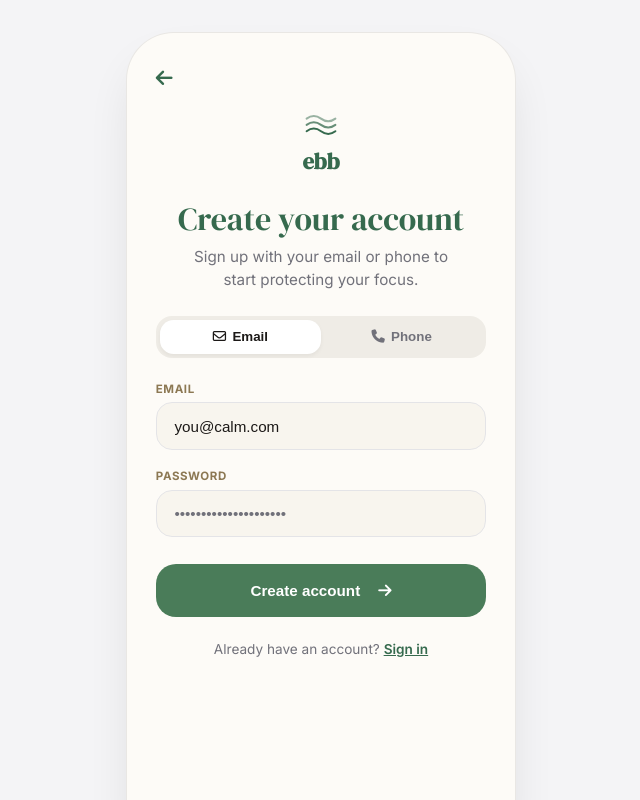
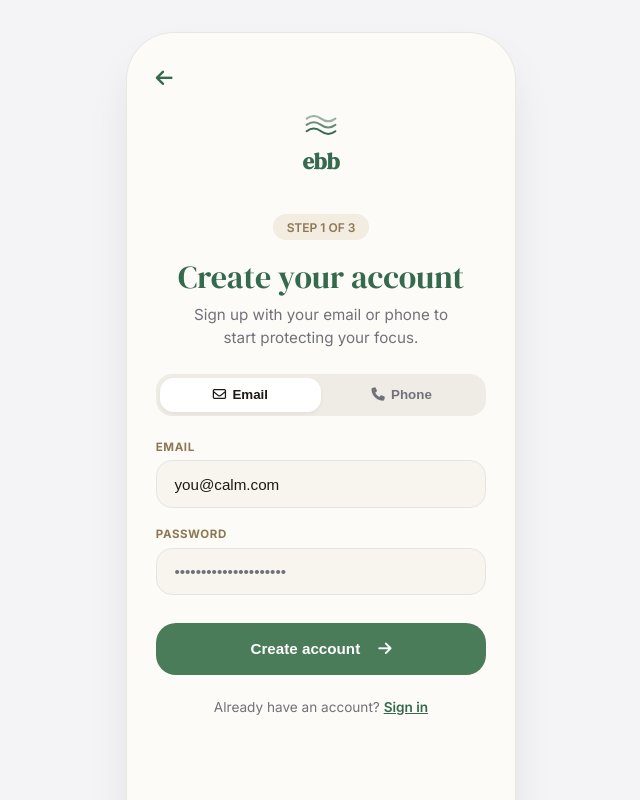
Before and after one commit to bhavyaamahajann/Daily_Energy_Coach, a React (Vite) app in the folder client/: page / in a window 1280 px wide. Both pictures are taken after a click on the button "Sign up with email or phone". Shown: the whole page, without its empty margins (319-959 px from the left). Built offline with nearby package versions, Linux system fonts and the light colour scheme.

Commit message:
Add STEP 1 OF 3 pill to Create Account onboarding screen

```diff
--- a/client/src/App.jsx
+++ b/client/src/App.jsx
@@ -670,13 +670,17 @@ export default function App() {
               <i className="fa-solid fa-arrow-left"></i>
             </button>
 
-            <div style={{ display: 'flex', flexDirection: 'column', alignItems: 'center', marginTop: '0.5rem', marginBottom: '1.5rem' }}>
+             <div style={{ display: 'flex', flexDirection: 'column', alignItems: 'center', marginTop: '0.5rem', marginBottom: '1.5rem' }}>
               <svg width="36" height="36" viewBox="0 0 40 40" fill="none" style={{ color: '#366A4E', marginBottom: '0.25rem' }}>
                 <path d="M4 14 Q12 8 20 14 T36 14" stroke="currentColor" stroke-width="2.2" strokeLinecap="round" fill="none" opacity="0.5"/>
                 <path d="M4 21 Q12 15 20 21 T36 21" stroke="currentColor" stroke-width="2.2" strokeLinecap="round" fill="none" opacity="0.75"/>
                 <path d="M4 28 Q12 22 20 28 T36 28" stroke="currentColor" stroke-width="2.2" strokeLinecap="round" fill="none"/>
               </svg>
               <span style={{ fontFamily: 'DM Serif Display, Georgia, serif', fontSize: '1.4rem', color: '#366A4E', fontWeight: 700 }}>ebb</span>
+            </div>
+
+            <div style={{ textAlign: 'center', marginTop: '0.8rem', marginBottom: '1.2rem' }}>
+              <span className="step-pill">STEP 1 OF 3</span>
             </div>
 
             <h1 className="title-serif" style={{ textAlign: 'center', fontSize: '2rem', marginBottom: '0.5rem' }}>Create your account</h1>
```
Also changed, not shown: 1 other file (tests, documents, lock files or other folders).
